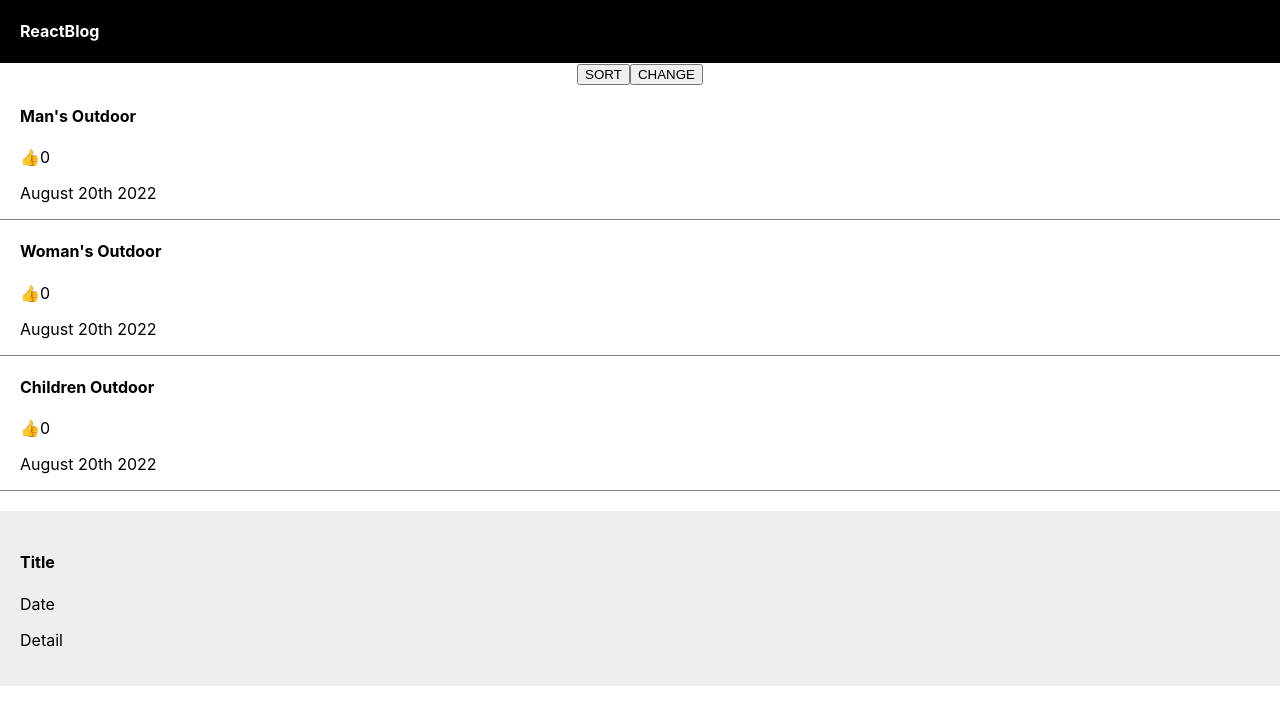
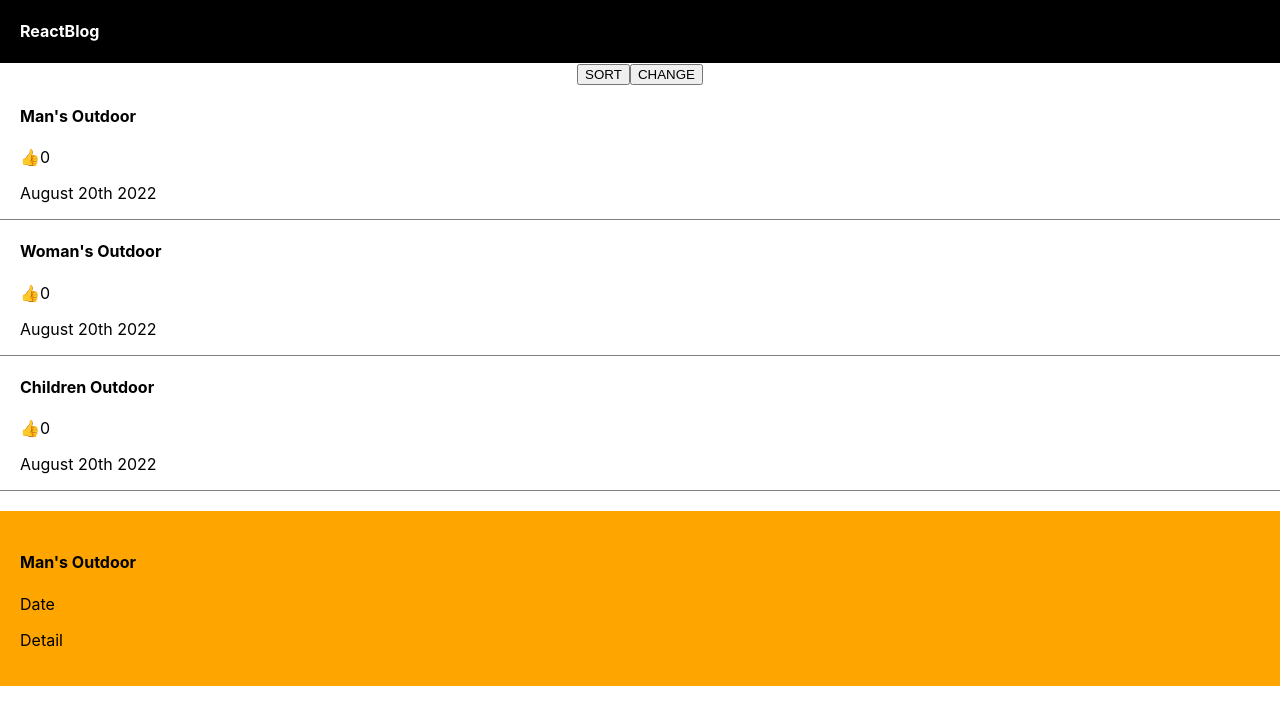
Before and after one commit to monte-kim/playground, a React (Create React App) app: page / in a window 1280 px wide. Both pictures are taken after a click on the element "Man's Outdoor". Shown: the top 724 px of the page. Built offline with nearby package versions, Linux system fonts and the light colour scheme.

Commit message:
ADD props

```diff
--- a/src/App.js
+++ b/src/App.js
@@ -4,13 +4,10 @@ import { useState } from "react";
 
 function App() {
   let logo = "ReactBlog";
-  let [title, setTitle] = useState([
-    "Man's Outdoor",
-    "Woman's Outdoor",
-    "Children Outdoor",
-  ]);
+  let [title, setTitle] = useState(["Man's Outdoor", "Woman's Outdoor", "Children Outdoor"]);
   let [likes, setLikes] = useState([0, 0, 0]);
   let [modal, setModal] = useState(false); //modal visibility false/true
+  let [titleIndex, setIndex] = useState(0);
 
   return (
     <div className="App">
@@ -48,6 +45,7 @@ function App() {
             <h4
               onClick={() => {
                 setModal(!modal);
+                setIndex(i);
               }}
             >
               {" "}
@@ -67,17 +65,32 @@ function App() {
           </div>
         );
       })}
-      {modal === true ? <Modal /> : null}
+      {modal === true ? <Modal color="orange" title={title} titleIndex={titleIndex} setTitle={setTitle} /> : null}
     </div>
   );
 }
 
-function Modal() {
+function Modal(props) {
   return (
-    <div className="modal">
-      <h4>Title</h4>
+    <div className="modal" style={{ background: props.color }}>
+      <h4>{props.title[props.titleIndex]}</h4>
       <p>Date</p>
       <p>Detail</p>
+      {/* <button
+        onClick={() => {
+          let copyTitle = [...props.title];
+          for (let i = 0; i < props.title.length; i++) {
+            if (i === 0) {
+              copyTitle[i] = props.title[props.title.length - 1];
+            } else {
+              copyTitle[i] = props.title[i - 1];
+            }
+          }
+          props.setTitle(copyTitle);
+        }}
+      >
+        CHANGE
+      </button> */}
     </div>
   );
 }
```
